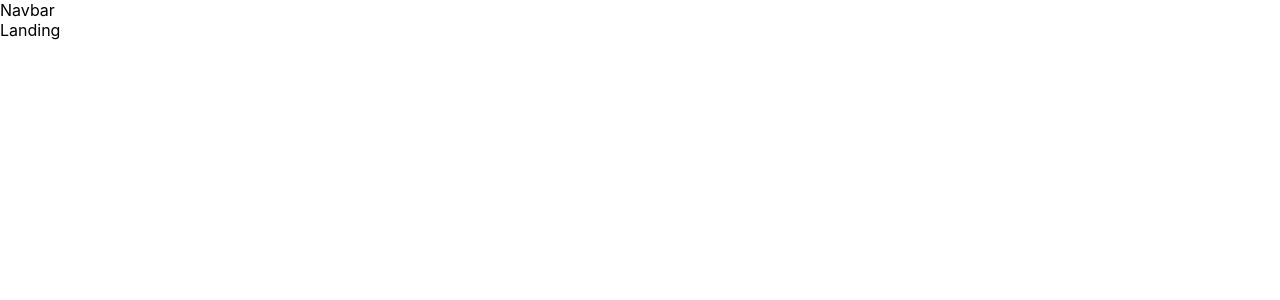
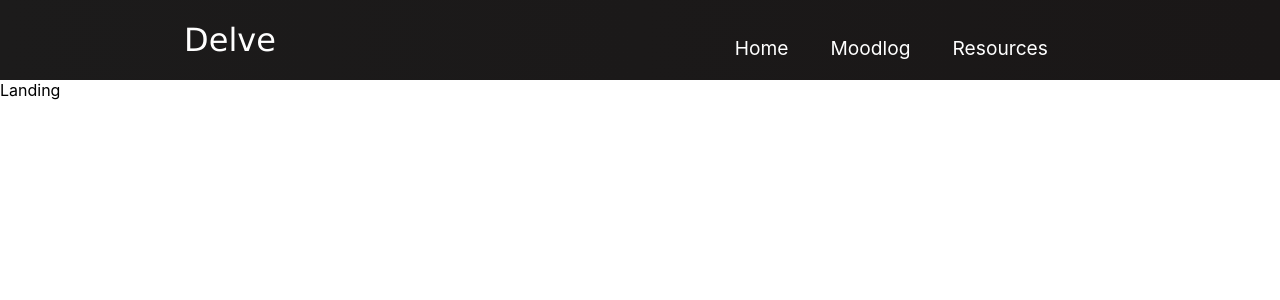
Before and after one commit to GaurangPP/delve, a React (Create React App) app in the folder delve-app/: page / in a window 1280 px wide. Shown: the top 300 px of the page. Built offline with nearby package versions, Linux system fonts and the light colour scheme.

Commit message:
Added navbar

```diff
--- a/delve-app/src/components/Navbar.css
+++ b/delve-app/src/components/Navbar.css
@@ -0,0 +1,172 @@
+.navbar {
+    background: linear-gradient(90deg, rgb(28, 27, 27) 0%, rgb(26, 23, 23) 100%);
+    height: 80px;
+    display: flex;
+    justify-content: center;
+    align-items: center;
+    font-size: 1.2rem;
+    position: sticky;
+    top: 0;
+    z-index: 999;
+  }
+
+  .navbar-container {
+    display: flex;
+    justify-content: center;
+    align-items: center;
+    height: 80px;
+    max-width: 1500px;
+  }
+
+  .navbar-logo {
+    color: #fff;
+    justify-self: start;
+    margin-left: 20px;
+    cursor: pointer;
+    text-decoration: none;
+    font-size: 2rem;
+    display: flex;
+    align-items: center;
+    white-space: nowrap;
+    font-family: Verdana, Geneva, sans-serif;
+  }
+
+  .fa-typo3 {
+    margin-left: 0.5rem;
+    font-size: 1.8rem;
+  }
+
+  .nav-menu {
+    display: grid;
+    grid-template-columns: repeat(5, auto); /*This determines the number of navbar links*/
+    grid-gap: 10px;
+    list-style: none;
+    text-align: center;
+    width: 60vw;
+    justify-content: end;
+    margin-right: 2rem;
+  }
+
+  .nav-item {
+    height: 80px;
+  }
+
+  .nav-links {
+    color: #fff;
+    display: flex;
+    align-items: center;
+    text-decoration: none;
+    padding: 0.5rem 1rem;
+    height: 100%;
+  }
+
+  .nav-links:hover {
+    border-bottom: 4px solid #fff;
+    transition: all 0.2s ease-out;
+  }
+
+  .fa-bars {
+    color: #fff;
+  }
+
+  .nav-links-mobile {
+    display: none;
+  }
+
+  .menu-icon {
+    display: none;
+  }
+
+  @media screen and (max-width: 960px) {
+    .NavbarItems {
+      position: relative;
+    }
+
+    .nav-menu {
+      display: flex;
+      flex-direction: column;
+      width: 100%;
+      height: 90vh;
+      position: absolute;
+      top: 80px;
+      left: -100%;
+      opacity: 1;
+      transition: all 0.5s ease;
+    }
+
+    .nav-menu.active {
+      background: #242222;
+      left: 0;
+      opacity: 1;
+      transition: all 0.5s ease;
+      z-index: 1;
+    }
+
+    .nav-links {
+      text-align: center;
+      padding: 2rem;
+      width: 100%;
+      display: table;
+    }
+
+    .nav-links:hover {
+      background-color: #fff;
+      color: #242424;
+      border-radius: 0;
+    }
+
+    .navbar-logo {
+      position: absolute;
+      top: 0;
+      left: 0;
+      transform: translate(25%, 50%);
+    }
+
+    .menu-icon {
+      display: block;
+      position: absolute;
+      top: 0;
+      right: 0;
+      transform: translate(-100%, 60%);
+      font-size: 1.8rem;
+      cursor: pointer;
+    }
+
+    .fa-times {
+      color: #fff;
+      font-size: 2rem;
+    }
+
+    .nav-links-mobile {
+      display: block;
+      text-align: center;
+      margin: 2rem auto;
+      border-radius: 4px;
+      width: 80%;
+      text-decoration: none;
+      font-size: 1.5rem;
+      background-color: transparent;
+      color: #fff;
+      padding: 14px 20px;
+      border: 1px solid #fff;
+      transition: all 0.3s ease-out;
+      white-space: nowrap;
+    }
+
+    .nav-links-mobile:hover {
+      background: #fff;
+      color: #242424;
+      transition: 250ms;
+    }
+  }
+
+  .navbar-username {
+    color: white; /* Sets the text color to white */
+    text-align: center; /* Horizontally centers the text */
+    display: flex; /* Enables Flexbox for further centering */
+    justify-content: center; /* Horizontally centers the content */
+    align-items: center; /* Vertically centers the content */
+    height: 100px; /* Optional: Set the height of the div */
+    background-color: #333; /* Optional: Set a background color for contrast */
+    white-space: nowrap; /* Prevents the text from wrapping to the next line */
+  }
--- a/delve-app/src/components/Navbar.jsx
+++ b/delve-app/src/components/Navbar.jsx
@@ -1,7 +1,51 @@
 import React from 'react'
+import { Link } from 'react-router-dom';
+import "./Navbar.css"
+import {useEffect, useState} from "react";
 
 export const Navbar = () => {
+
+    const [click, setClick] = useState(false);
+    //const [button, setButton] = useState(true);
+
+    const handleClick = () => setClick(!click);
+    const closeMobileMenu = () => setClick(false);
+
+
+
+    //window.addEventListener('resize', showButton);
+
+
   return (
-    <div>Navbar</div>
+    <>
+            <nav className = "navbar">
+                <div className = "navbar-container">
+                    <Link to="/" className = "navbar-logo" onClick={closeMobileMenu}>
+                        Delve
+                    </Link>
+                    <div className="menu-icon" onClick={handleClick}>
+                        <i className={click ? 'fa-solid fa-times' : 'fa-solid fa-bars'}></i>
+                    </div>
+
+                    <ul className={click ? 'nav-menu active' : 'nav-menu'}>
+                        <li className="nav-item">
+                            <Link to='/' className="nav-links" onClick={closeMobileMenu}>
+                                Home
+                            </Link>
+                        </li>
+                        <li className="nav-item">
+                            <Link to='/moodlog' className="nav-links" onClick={closeMobileMenu}>
+                                Moodlog
+                            </Link>
+                        </li>
+                        <li className="nav-item">
+                            <Link to='/resources' className="nav-links" onClick={closeMobileMenu}>
+                                Resources
+                            </Link>
+                        </li>
+                    </ul>
+                </div>
+            </nav>
+        </>
   )
 }
```
